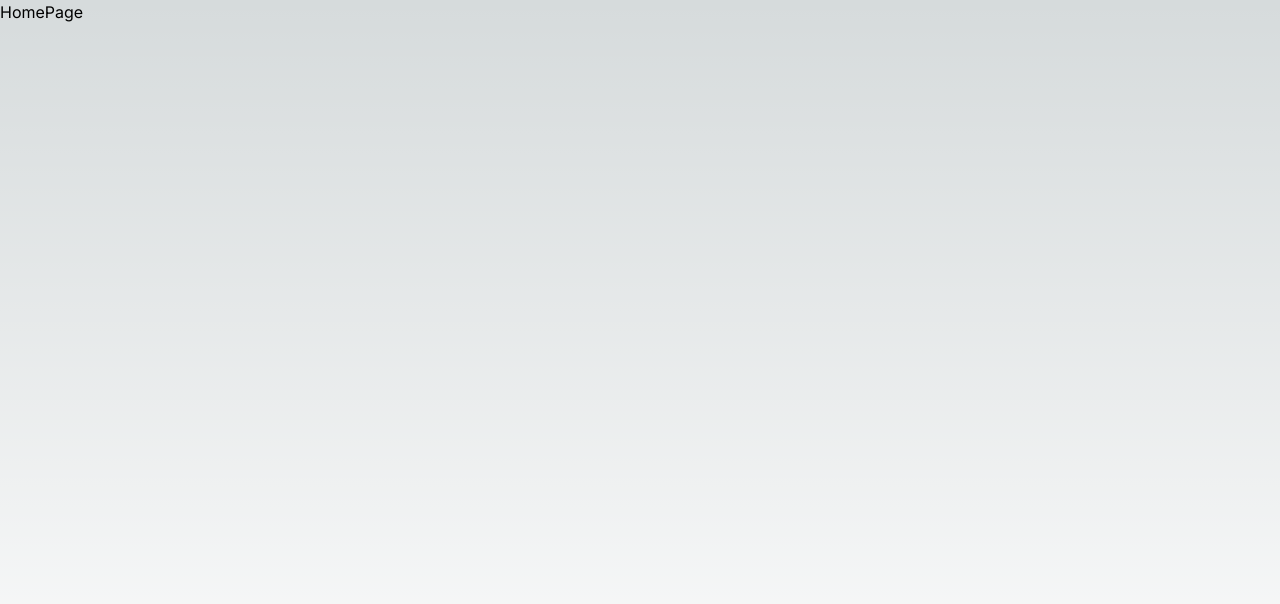
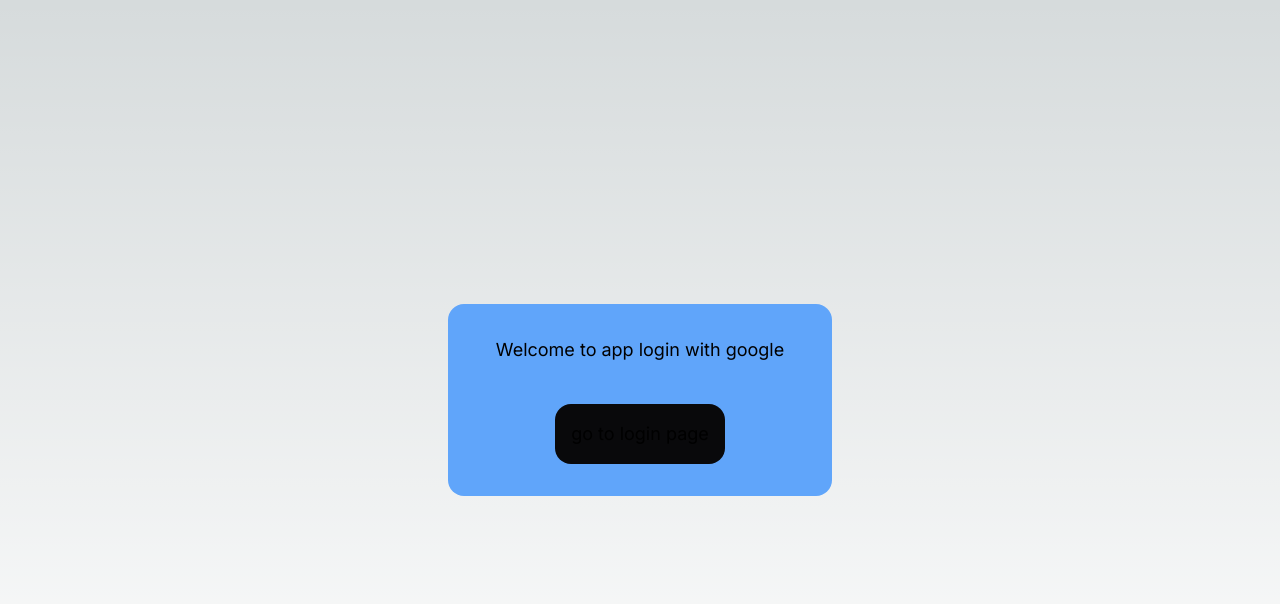
Before and after one commit to altarulas/essay-wasp, a Next.js app: page / in a window 1280 px wide. Shown: the top 604 px of the page. Built offline with nearby package versions, Linux system fonts and the light colour scheme.

Commit message:
commit: add content for test

```diff
--- a/app/page.tsx
+++ b/app/page.tsx
@@ -1,5 +1,7 @@
+import HomePage from "@/src/pages/HomePage";
+
 const Home = () => {
-  return <div>HomePage</div>;
+  return <HomePage />;
 };
 
 export default Home;
--- a/src/pages/AppScreenPage.tsx
+++ b/src/pages/AppScreenPage.tsx
@@ -3,7 +3,12 @@ import { Logout } from "../components/Logout";
 const AppScreenPage = () => {
   return (
     <div className="w-screen h-screen flex justify-center items-center">
-      <Logout />
+      <div className="flex flex-col gap-10 items-center">
+        <h1 className="bg-zinc-500 rounded-2xl p-4">
+          Welcome to App, glad you logged in
+        </h1>
+        <Logout />
+      </div>
     </div>
   );
 };
--- /dev/null
+++ b/src/pages/HomePage.tsx
@@ -0,0 +1,19 @@
+import Link from "next/link";
+import { Logout } from "../components/Logout";
+
+const HomePage = () => {
+  return (
+    <div className="w-screen h-screen flex justify-center items-center">
+      <div className="bg-blue-400 w-96 h-48 rounded-2xl p-4 flex flex-col gap-10 items-center justify-center text-lg">
+        Welcome to app login with google
+        <Link href={"/login"}>
+          <button className="bg-zinc-950 rounded-2xl p-4">
+            go to login page
+          </button>
+        </Link>
+      </div>
+    </div>
+  );
+};
+
+export default HomePage;
```
